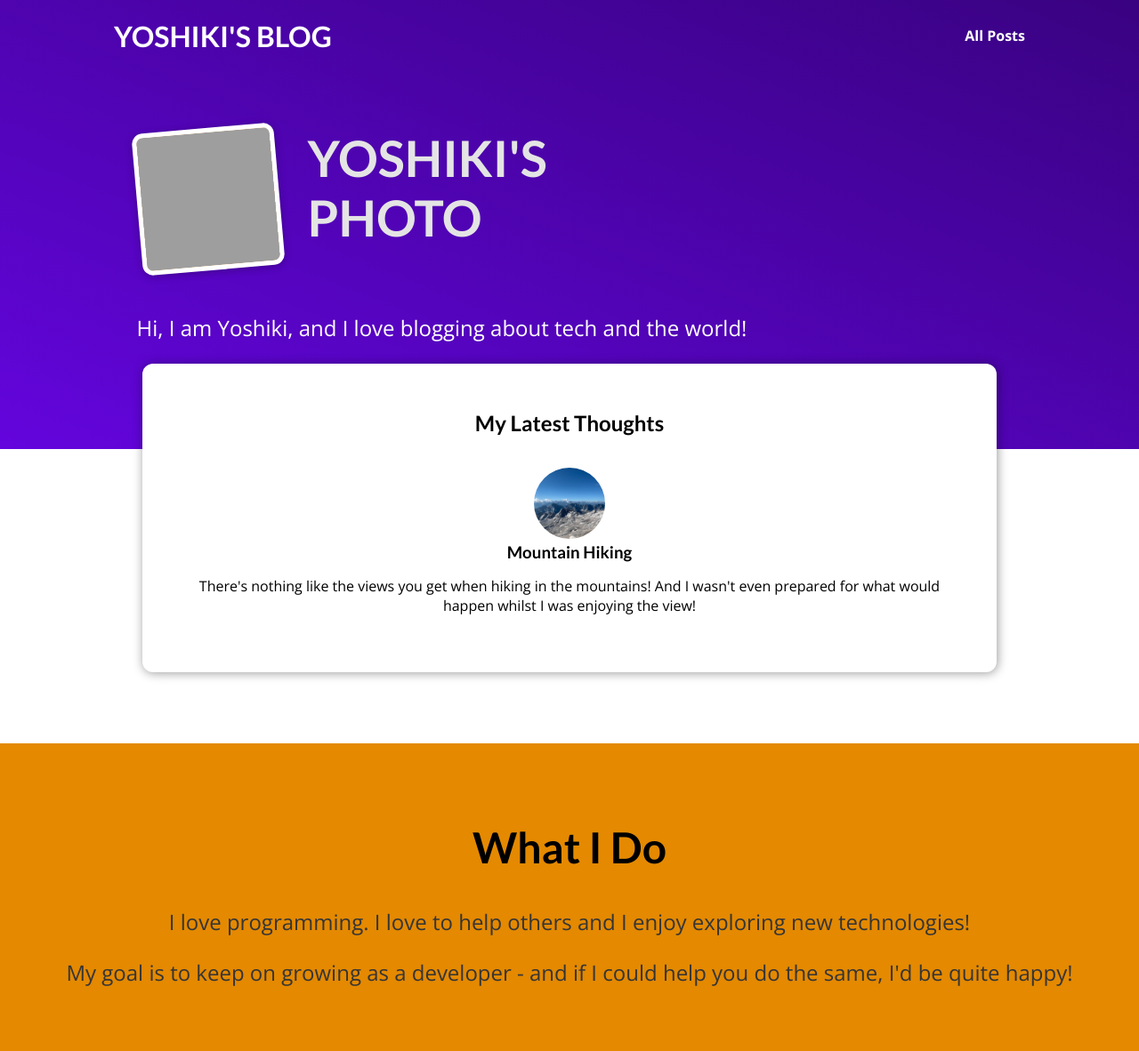
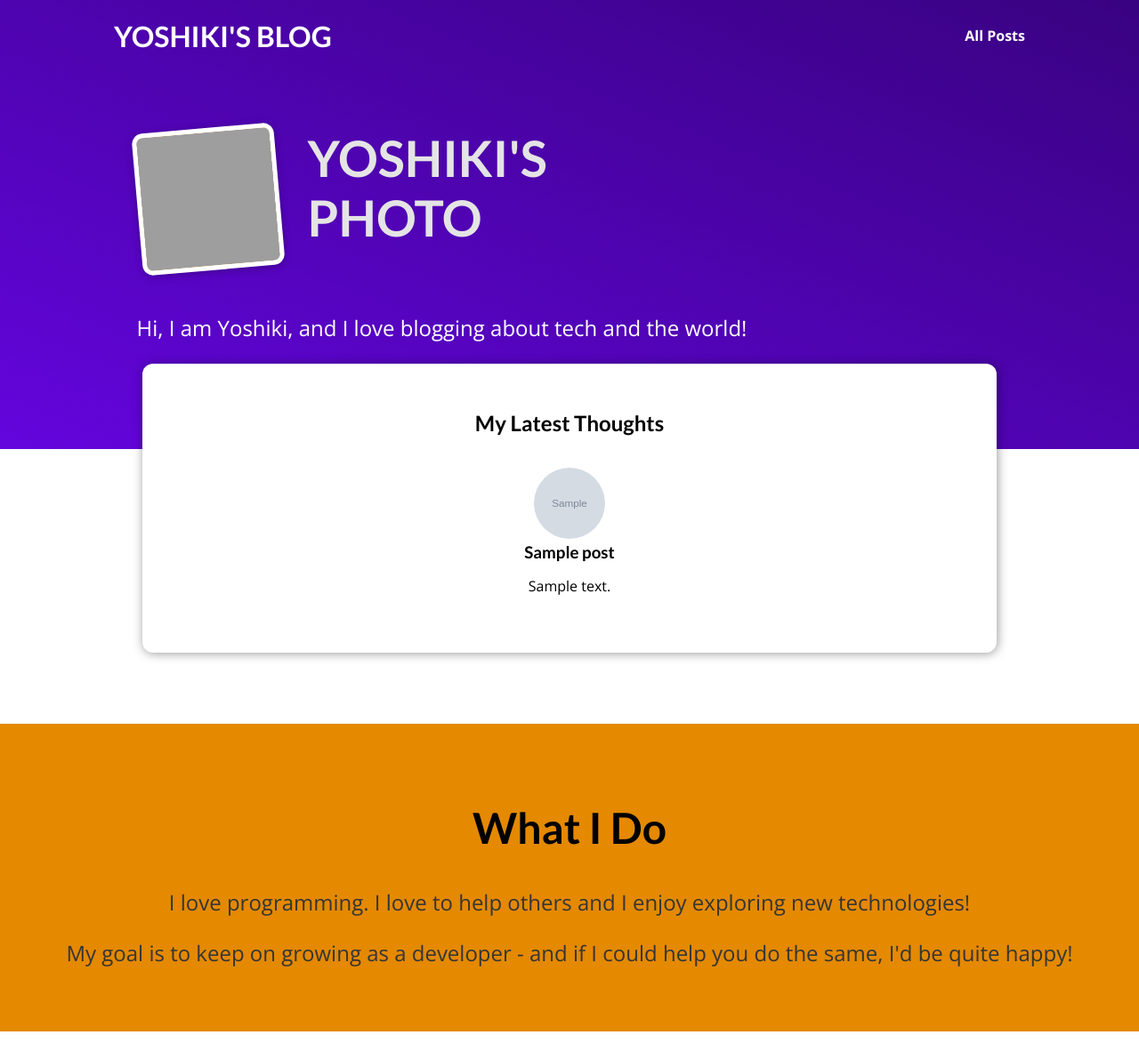
Before and after one commit to Yoshiki-Itagaki/django-sample-blog, a Django app: template blog/templates/blog/index.html in a window 1280 px wide. Shown: the whole page at 89% size. After the commit the page ends 1160 px from the top, so only its background shows below. Run offline with Django 5.2, Linux system fonts and the light colour scheme; the template is opened without the code that fills it: most values are stand-ins (such as "Sample title", 1, 10 or a date in 2020); grey boxes marked "Sample" are stand-in pictures; grey boxes are pictures that could not be loaded.

Commit message:
Utilized special template features & syntax

```diff
--- a/blog/templates/blog/includes/post.html
+++ b/blog/templates/blog/includes/post.html
@@ -2,14 +2,12 @@
 
 <li>
     <article class="post">
-        <a href="{% url "post-detail-page" "the-mountains" %}">
-            <img src="{% static "blog/images/mountains.jpg" %}" alt="Mountain Hiking" />
+        <a href="{% url "post-detail-page" post.slug %}">
+            <img src="{% static "blog/images/"|add:post.image %}" alt="{{ post.title }}" />
             <div class="post__content">
-                <h3>Mountain Hiking</h3>
+                <h3>{{ post.title }}</h3>
                 <p>
-                    There's nothing like the views you get when hiking in the
-                    mountains! And I wasn't even prepared for what would happen whilst
-                    I was enjoying the view!
+                    {{ post.excerpt }}
                 </p>
             </div>
         </a>
--- a/blog/templates/blog/index.html
+++ b/blog/templates/blog/index.html
@@ -24,7 +24,9 @@
         <h2>My Latest Thoughts</h2>
 
         <ul>
-          {% include "blog/includes/post.html" %}
+            {% for post in posts %}
+                {% include "blog/includes/post.html" %}
+            {% endfor %}
         </ur>
     </section>
     <section id="about">
```
Also changed, not shown: blog/views.py (+9 -2 lines).
